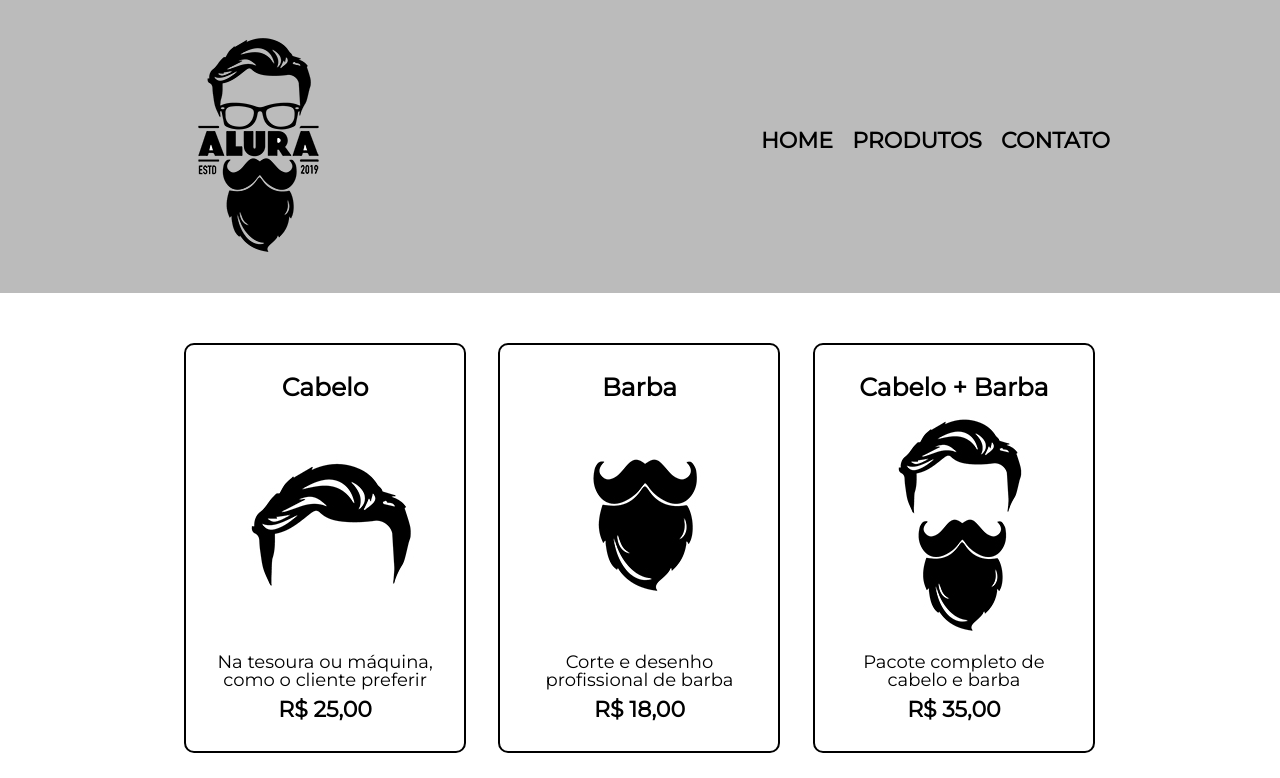
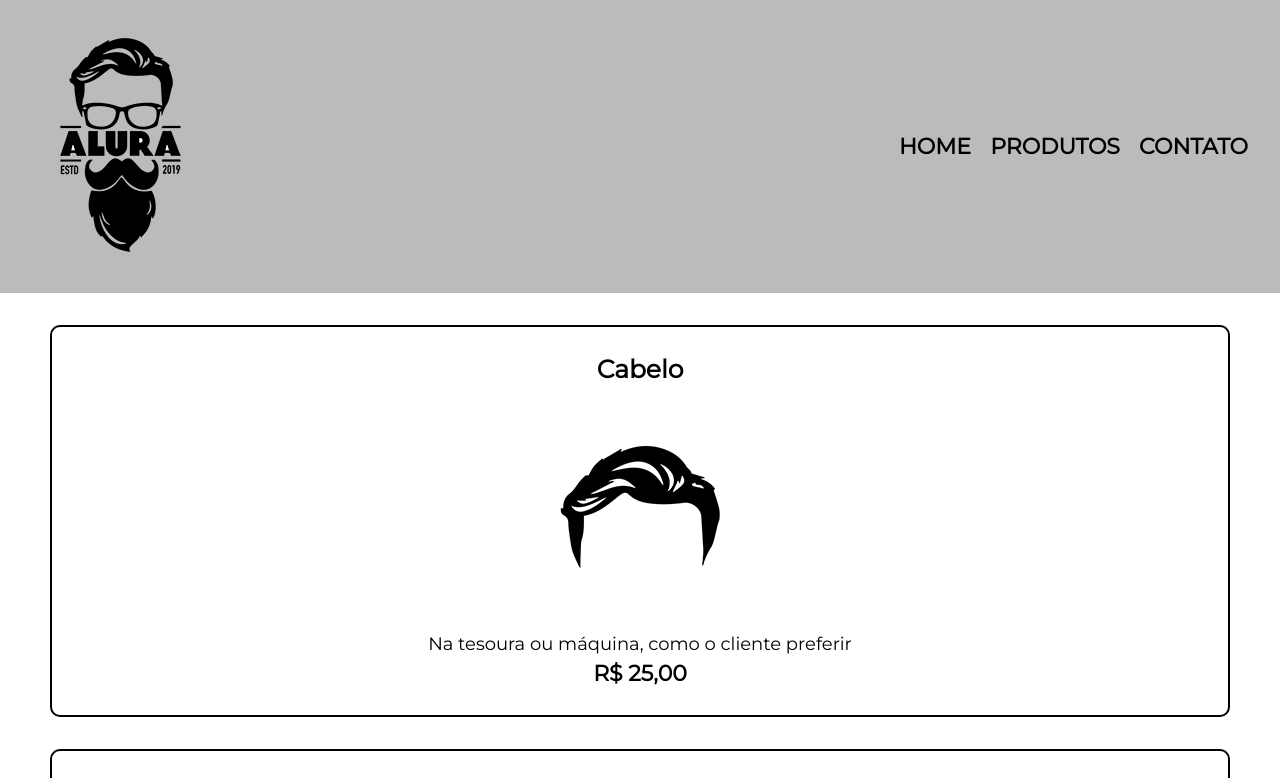
Before and after one commit to Aliine98/barbearia-alura, a plain HTML site: page produtos.html in a window 1280 px wide. Shown: the top 778 px of the page. Drawn offline with Linux system fonts and the light colour scheme.

Commit message:
melhorando css do header

```diff
--- a/assets/css/style.css
+++ b/assets/css/style.css
@@ -1,12 +1,12 @@
 body {
+    box-sizing: border-box;
     font-family: 'Montserrat', sans-serif;
-    box-sizing: border-box;
 }
 
 .caixa {
-    position: relative;
-    width: 940px;
-    margin: 0 auto;
+    display: flex;
+    flex-direction: column;
+    align-items: center;
 }
 
 header {
@@ -15,22 +15,22 @@
 }
 
 nav {
-    position: absolute;
-    top: 110px;
-    right: 0;
+    text-align: center;
+    margin: 15px 0;
 }
 
 nav li {
     display: inline;
-    margin: 0 0 0 15px;
+    margin-left: 15px;
 }
 
 nav a {
+    color: #000000;
+    font-size: 22px;
+    font-weight: bold;
+    margin-bottom: 15px;
+    text-decoration: none;
     text-transform: uppercase;
-    color: #000000;
-    font-weight: bold;
-    font-size: 22px;
-    text-decoration: none;
 }
 
 nav a:hover {
@@ -39,9 +39,9 @@
 }
 
 footer {
-    text-align: center;
     background: url("../img/footer-bg.jpg");
     padding: 40px 0;
+    text-align: center;
 }
 
 .copyright {
@@ -50,39 +50,34 @@
     margin: 20px 0 0;
 }
 
-@media screen and (max-width: 480px) {
-
+@media screen and (min-width: 768px) {
     .caixa {
-        width: auto;
-        padding-left: 2rem;
-        padding-right: 2rem;
-    }
-
-    nav {
-        position: static;
+        flex-flow: row wrap;
+        justify-content: space-between;
+        margin: 0 2rem;
     }
 }
 
 .produtos {
-    width: 940px;
-    margin: 0 auto;
-    padding: 50px 0;
+    display: flex;
+    flex-direction: column;
+    gap: 2rem;
+    padding: 2rem;
 }
 
 .produtos li {
+    border: 2px solid #000000;
+    border-radius: 10px;
     display: inline-block;
-    text-align: center;
-    width: 30%;
-    vertical-align: top;
     margin: 0 1.5%;
     padding: 30px 20px;
-    box-sizing: border-box;
-    border: 2px solid #000000;
-    border-radius: 10px;
+    text-align: center;
+    vertical-align: top;
 }
 
 .produtos li:hover {
     border-color: #C18C19;
+    cursor: pointer;
 }
 
 .produtos li:active {
```
